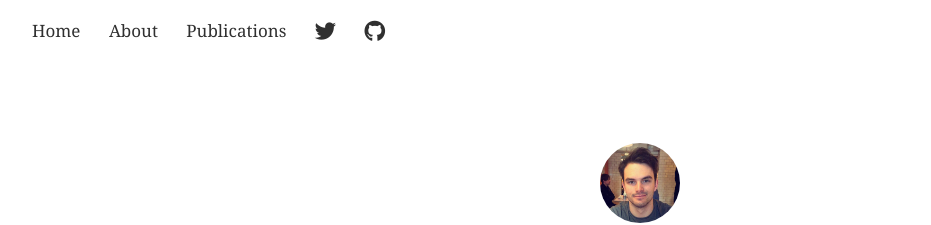
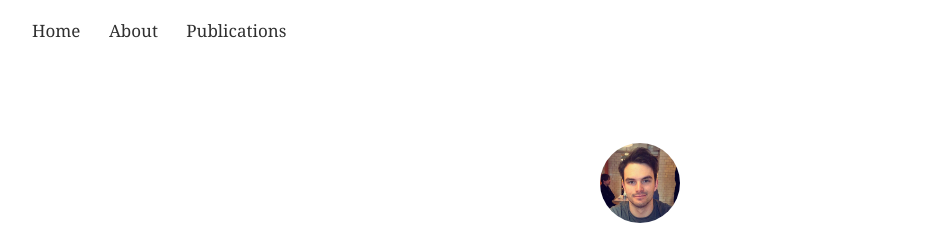
Before and after one commit to astrophpeter/astrophpeter.github.io, a Jekyll site: the page built from index.html, in a window 1280 px wide. Shown: the top 225 px of the page, without its empty margins (0-931 px from the left). Built offline with Jekyll 4.4.1, drawn with Linux system fonts in a browser that asks for light colours; nearby versions of some CDN libraries; the list of posts is cut into pages by our own code.

Commit message:
Update navigation.html

```diff
--- a/_includes/navigation.html
+++ b/_includes/navigation.html
@@ -6,8 +6,4 @@
 
         <a href="{{ "/" | relative_url  }}publications">Publications </a>
 
-        <a href="https://twitter.com/astrophpeter"> <i class="fa fa-twitter fa-lg"></i></a>
-
-        <a href="https://github.com/astrophpeter"> <i class="fa fa-github fa-lg"></i></a>
-
 </nav>
```
